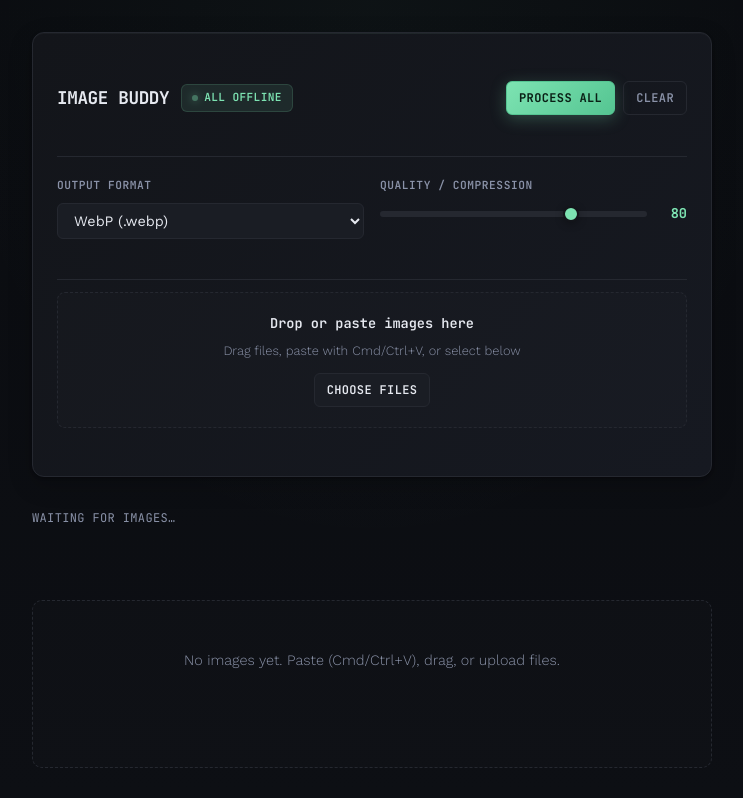
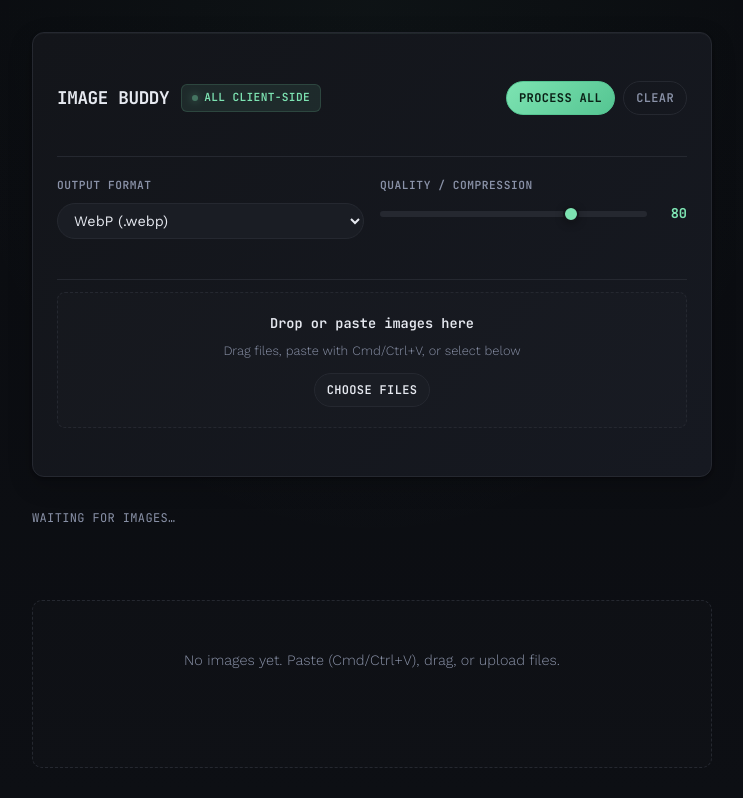
Before and after one commit to skrulling/image-buddy, a plain HTML site: page index.html in a window 1280 px wide. Shown: the whole page, without its empty margins (268-1011 px from the left). Drawn offline with nearby package versions, Linux system fonts and the light colour scheme.

Commit message:
Update UI: change badge to 'All client-side', remove button glows, make buttons fully rounded

```diff
--- a/index.html
+++ b/index.html
@@ -173,7 +173,7 @@
       background: var(--card);
       border: 1px solid var(--border);
       color: var(--text);
-      border-radius: 6px;
+      border-radius: 999px;
       padding: 8px 12px;
       font-family: 'Work Sans', sans-serif;
       font-size: 0.9rem;
@@ -324,7 +324,6 @@
     button:hover {
       border-color: var(--accent);
       transform: translateY(-1px);
-      box-shadow: 0 4px 12px rgba(0, 0, 0, 0.3);
     }
 
     button:active {
@@ -335,12 +334,7 @@
       background: linear-gradient(135deg, var(--accent) 0%, var(--accent-strong) 100%);
       color: #0a1f15;
       border-color: var(--accent-strong);
-      box-shadow: 0 4px 16px rgba(125, 227, 178, 0.25);
       font-weight: 700;
-    }
-
-    button.primary:hover {
-      box-shadow: 0 6px 20px rgba(125, 227, 178, 0.35);
     }
 
     button.ghost {
@@ -362,7 +356,6 @@
 
     button:disabled:hover {
       border-color: var(--border);
-      box-shadow: none;
     }
 
     /* GALLERY SECTION */
@@ -485,7 +478,7 @@
       <div class="panel-header">
         <div class="title-group">
           <h1>Image Buddy</h1>
-          <div class="pill">All offline</div>
+          <div class="pill">All client-side</div>
         </div>
         <div class="header-actions">
           <button class="primary" id="processBtn">Process all</button>
```
